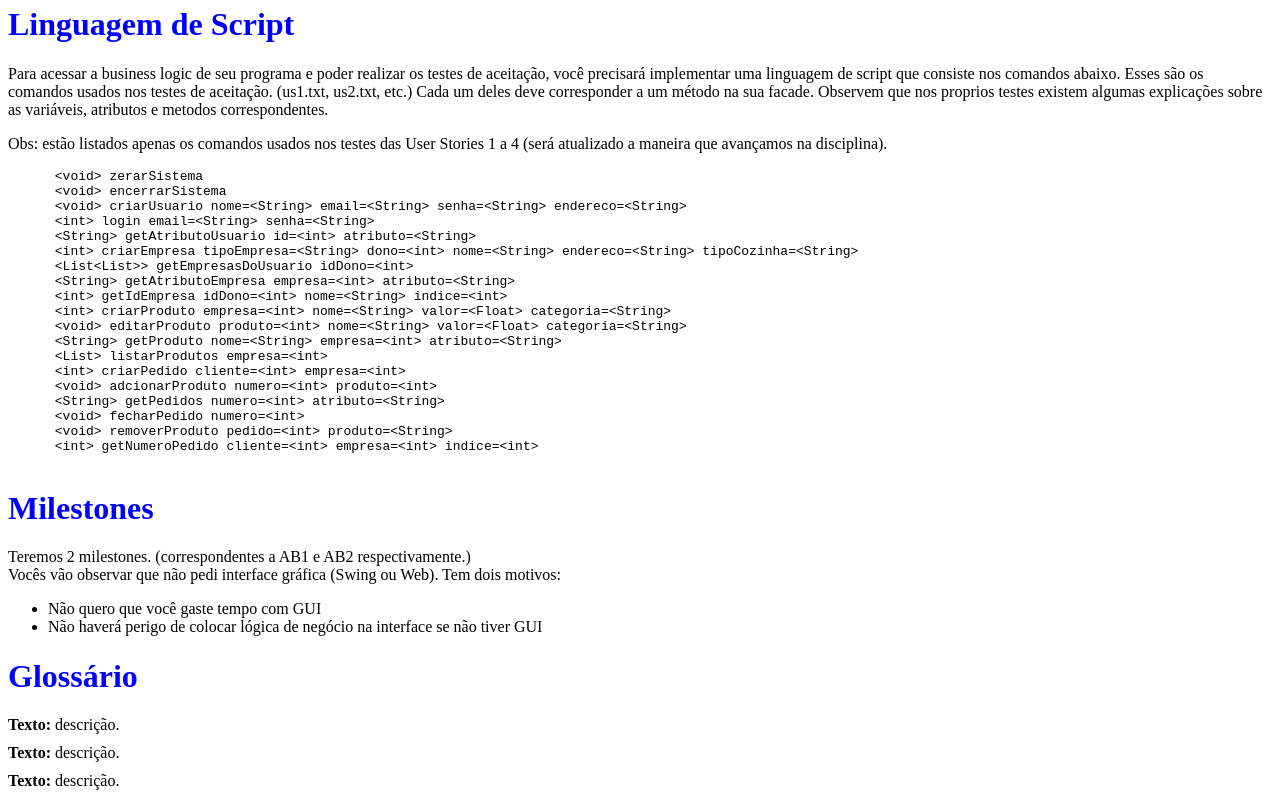
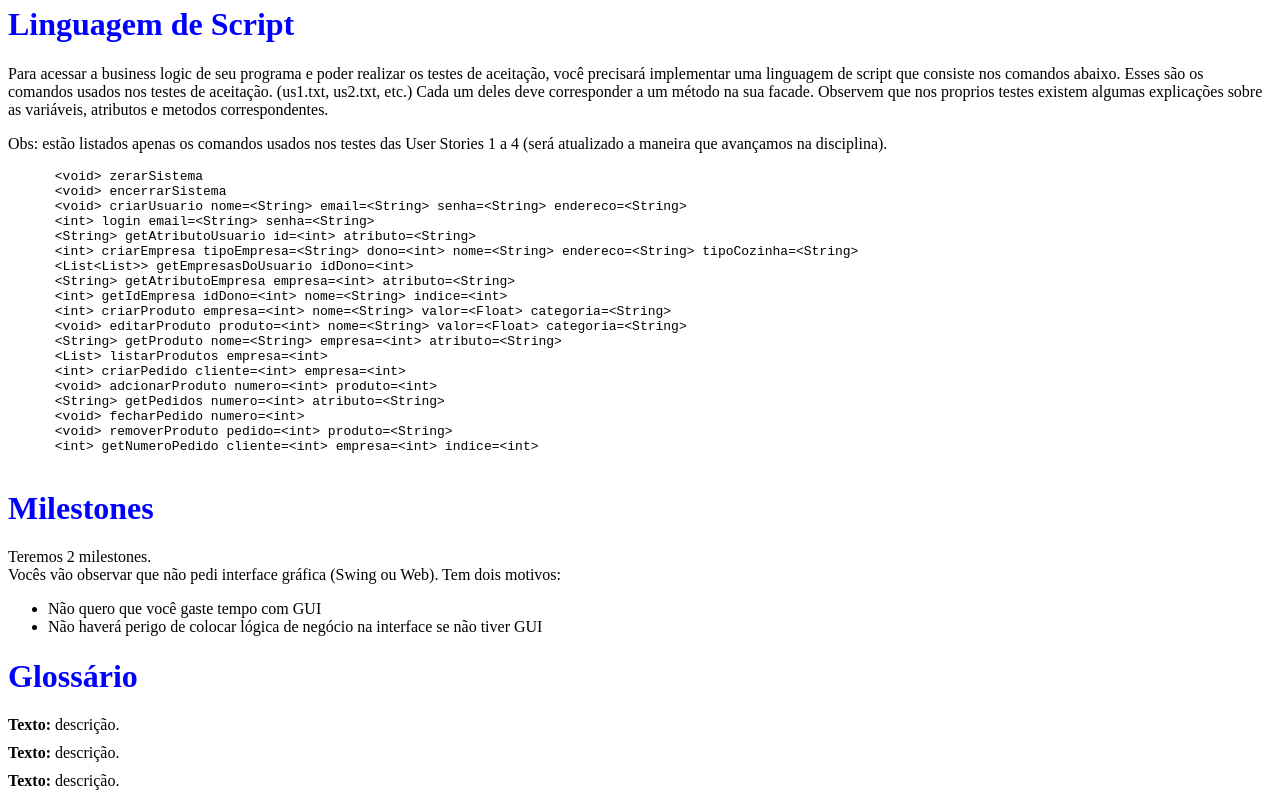
Before and after one commit to arturfarias/MyFood, a plain HTML site: page index.html in a window 1280 px wide. Shown: the part 1277-2077 px from the top of the page. Drawn offline with Linux system fonts and the light colour scheme.

Commit message:
Update index.html

```diff
--- a/index.html
+++ b/index.html
@@ -156,7 +156,7 @@
       <h1 class="blue">Milestones</h1>
     </a>
     <p>
-      Teremos 2 milestones. (correspondentes a AB1 e AB2 respectivamente.)
+      Teremos 2 milestones.
       <br>
       Vocês vão observar que não pedi interface gráfica (Swing ou Web). Tem dois motivos:
       <ul>
```
